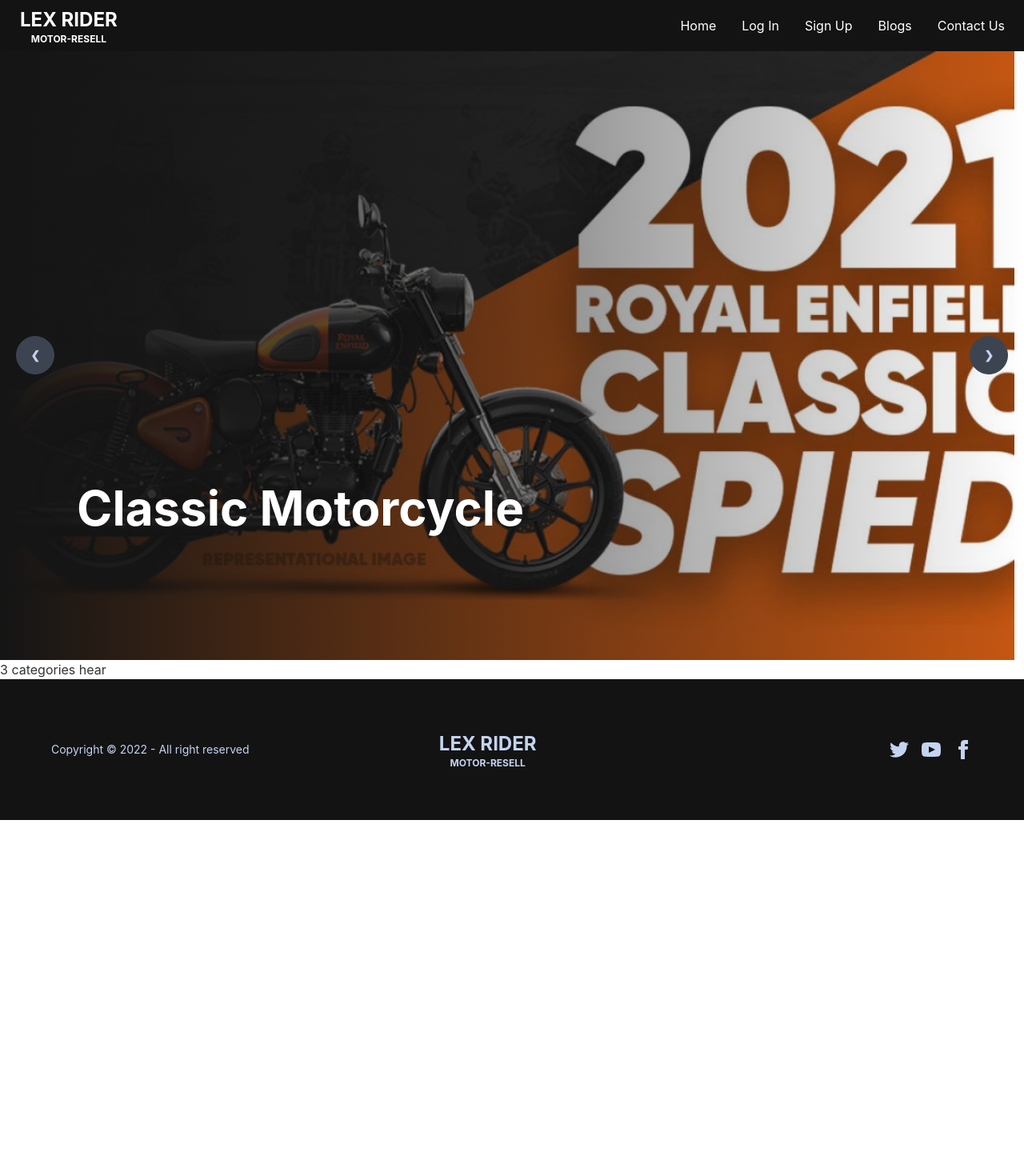
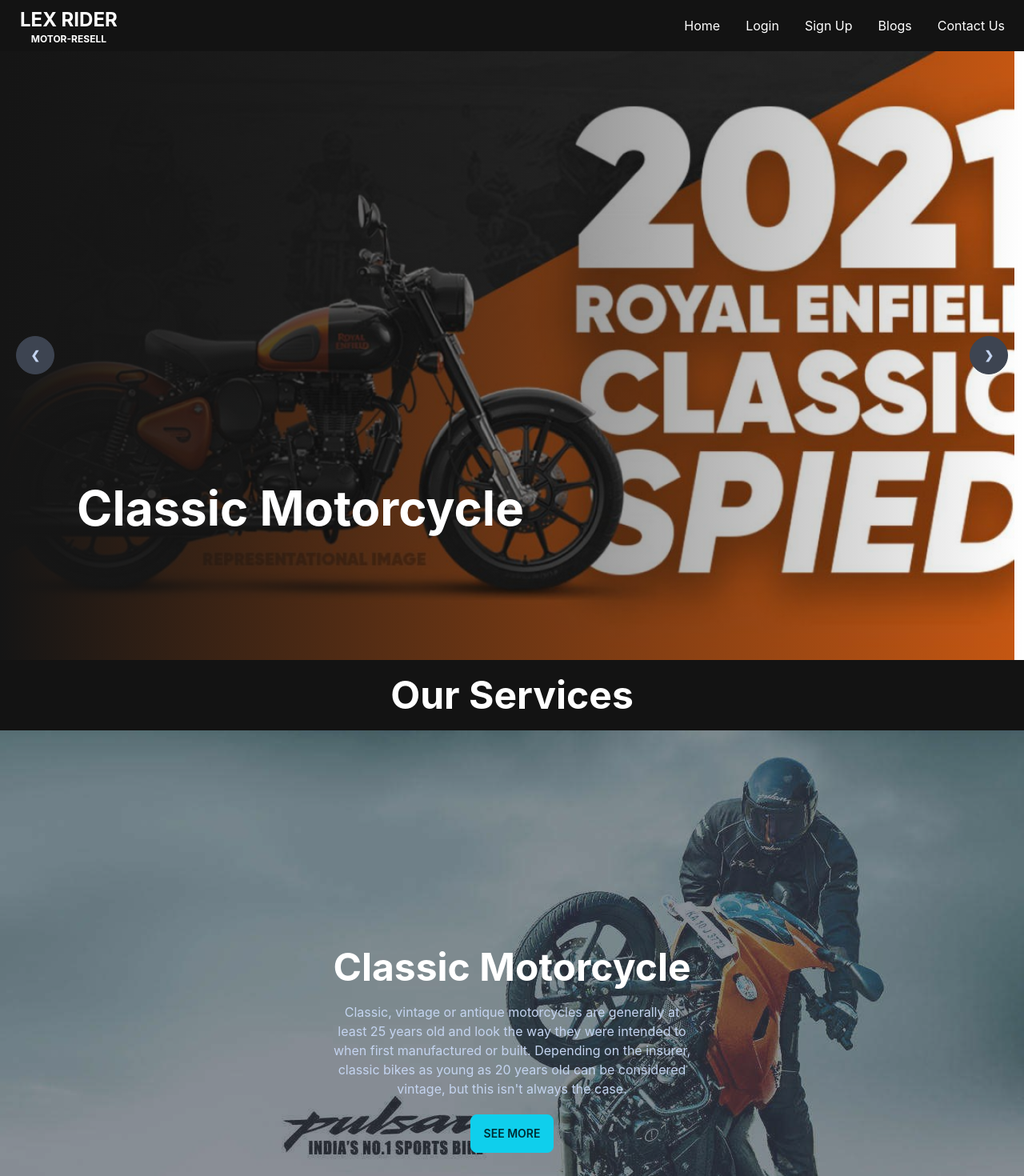
Before and after one commit to maksudalam79/bike-clinte, a React (Create React App) app: page / in a window 1280 px wide. Shown: the top 1470 px of the page at 80% size. Before the commit the page ends 1025 px from the top, so only its background shows below. Built offline with nearby package versions, Linux system fonts and the light colour scheme; no server answers.

Commit message:
categories complete

```diff
--- a/public/bikeCategories.json
+++ b/public/bikeCategories.json
@@ -3,6 +3,7 @@
         "id":1,
         "name":"Classic Motorcycle",
         "description":"Classic, vintage or antique motorcycles are generally at least 25 years old and look the way they were intended to when first manufactured or built. Depending on the insurer, classic bikes as young as 20 years old can be considered vintage, but this isn't always the case.",
+        "img":"https://i.ibb.co/ySdk766/classic-1977-Honda-CB750.jpg",
         "products":[
             {
                 "img":"https://i.ibb.co/ySdk766/classic-1977-Honda-CB750.jpg",
@@ -29,6 +30,7 @@
         "id":2,
         "name":"Street Motorcycle",
         "description":"Street motorcycles are motorcycles designed for being ridden on paved roads. They have smooth tires with tread patterns and engines generally in the 125 cc (7.6 cu in) and over range. Typically, street motorcycles are capable of speeds up to 100 mph (160 km/h), and many of speeds in excess of 125 mph (201 km/h).",
+        "img":"https://i.ibb.co/1MBDBbj/photo-1606907568152-58fcb0a0a4e5.jpg",
         "products":[
             {
                 "img":"https://i.ibb.co/1MBDBbj/photo-1606907568152-58fcb0a0a4e5.jpg",
@@ -55,6 +57,7 @@
         "id":3,
         "name":"Cross Motorcycle",
         "description":"Motocross is a form of off-road motorcycle racing held on enclosed off-road circuits. The sport evolved from motorcycle trials competitions held in the United Kingdom.",
+        "img":"https://i.ibb.co/HYNPgpP/2021-Yamaha-YZ250-8.jpg",
         "products":[
             {
                 "img":"https://i.ibb.co/HYNPgpP/2021-Yamaha-YZ250-8.jpg",
--- a/src/layout/share/Navbar/Navbar.js
+++ b/src/layout/share/Navbar/Navbar.js
@@ -1,15 +1,34 @@
-import React from "react";
+import React, { useContext } from "react";
 import { Link } from "react-router-dom";
+import { AuthContext } from "../../../context/AuthProvider";
 
 const Navbar = () => {
+  const { user, logOut } = useContext(AuthContext);
+  const handlerSignOut = () => {
+    logOut()
+      .then(() => {})
+      .catch((error) => {
+        console.log(error);
+      });
+  };
+
   const menuItem = (
     <>
       <li>
         <Link to="/">Home</Link>
       </li>
+      {user?.uid ? (
+        <>
           <li>
-        <Link to="/login">Log In</Link>
+            <button onClick={handlerSignOut}>Sign out</button>
           </li>
+        </>
+      ) : (
+        <li>
+          <Link to="/login">Login</Link>
+        </li>
+      )}
+
       <li>
         <Link to="/signup">Sign Up</Link>
       </li>
@@ -51,19 +70,18 @@
         </div>
         <Link to="/" className="btn btn-ghost normal-case text-xl">
           <>
-       <h2 className="text-2xl font-bold">LEX RIDER<br /><p className="text-xs">MOTOR-RESELL</p></h2>
-
-
+            <h2 className="text-2xl font-bold">
+              LEX RIDER
+              <br />
+              <p className="text-xs">MOTOR-RESELL</p>
+            </h2>
           </>
         </Link>
       </div>
       <div className="navbar-center hidden lg:flex">
         <ul className="menu menu-horizontal p-0">{menuItem}</ul>
       </div>
-
-
     </div>
-
   );
 };
 
--- a/src/pages/Home/Categories/Categories.js
+++ b/src/pages/Home/Categories/Categories.js
@@ -1,10 +1,32 @@
+import { useQuery } from "@tanstack/react-query";
 import React from "react";
+import CategoriesSection from "./CategoriesSection";
 const Categories = () => {
+  const { isLoading, error, data:categories } = useQuery({
 
+    queryKey: ['repoData'],
+    queryFn: () =>
+      fetch('bikeCategories.json')
+      .then(res =>res.json())
+
+  })
+  if (isLoading) return 'Loading...'
+if (error) return 'An error has occurred: ' + error.message
+
+const handlerDetails=()=>{
+
+}
 
   return (
-    <div>
-      <h2>3 categories hear</h2>
+    <div className="">
+      <h2 className="text-5xl mx-auto text-center bg-[#131313] text-white font-bold p-5">Our Services</h2>
+      {
+        categories.map(category=><CategoriesSection
+        key={category.id}
+        category={category}
+        handlerDetails={handlerDetails}
+        ></CategoriesSection>)
+      }
     </div>
   );
 };
--- /dev/null
+++ b/src/pages/Home/Categories/CategoriesSection.js
@@ -0,0 +1,21 @@
+import React from 'react';
+import image from '../../../asset/wp4106661.jpg'
+
+const CategoriesSection = ({category, handlerDetails}) => {
+    console.log(category)
+    const {id,name,description}=category
+    return (
+        <div className="hero min-h-screen" style={{ backgroundImage:`url(${image})`}}>
+  <div className="hero-overlay bg-opacity-60"></div>
+  <div className="hero-content text-center text-neutral-content">
+    <div className="max-w-md">
+      <h1 className="mb-5 text-5xl font-bold text-white">{name}</h1>
+      <p className="mb-5">{description}</p>
+      <button onClick={()=>handlerDetails(id)} className="btn btn-primary">See More</button>
+    </div>
+  </div>
+</div>
+    );
+};
+
+export default CategoriesSection;
--- a/src/pages/LogIn/Login.js
+++ b/src/pages/LogIn/Login.js
@@ -1,35 +1,37 @@
-import React, { useContext, useState } from 'react';
-import { useForm } from 'react-hook-form';
-import { Link, useLocation, useNavigate } from 'react-router-dom';
-import { AuthContext } from '../../context/AuthProvider';
+import React, { useContext, useState } from "react";
+import { useForm } from "react-hook-form";
+import { Link, useLocation, useNavigate } from "react-router-dom";
+import { AuthContext } from "../../context/AuthProvider";
 
 const Login = () => {
-    const { register,formState: { errors }, handleSubmit } = useForm();
-  const {signIn}=useContext(AuthContext)
-  const [logInerror,setLoginError]=useState('')
-  const [loginUserEmail,setLoginUserEmail]=useState('')
-//   const [token]=useToken(loginUserEmail)
-  const navigate=useNavigate()
-  const location=useLocation()
-  const from=location.state?.from?.pathname||'/'
-//   if(){
-//     navigate(from,{replace:true})
-//   }
-  const handlerLogin=data=>{
-    console.log(data)
+  const {
+    register,
+    formState: { errors },
+    handleSubmit,
+  } = useForm();
+  const { signIn } = useContext(AuthContext);
+  // const [logInerror, setLoginError] = useState("");
+  // const [loginUserEmail, setLoginUserEmail] = useState("");
 
-    signIn(data.email,data.password)
-   .then(result=>{
-      const user=result.user
-      console.log(user)
-      setLoginUserEmail(data.email)
-      navigate(from,{replace:true})
+  const navigate = useNavigate();
+  const location = useLocation();
+  const from = location.state?.from?.pathname || "/";
+
+  const handlerLogin = (data) => {
+    console.log(data);
+
+    signIn(data.email, data.password)
+      .then((result) => {
+        const user = result.user;
+        console.log(user);
+        // setLoginUserEmail(data.email);
+        navigate(from, { replace: true });
       })
-    .catch(error=>{
-      console.log(error.message)
-      setLoginError(error.message)
-    })
-  }
+      .catch((error) => {
+        console.log(error.message);
+        // setLoginError(error.message);
+      });
+  };
   return (
     <div className="h-[800px]  flex justify-center items-center">
       <div className="w-96 border p-7">
@@ -42,10 +44,11 @@
             <input
               type="text"
               className="input input-bordered w-full"
-                {...register("email",{required: "Email Address is required"})}
+              {...register("email", { required: "Email Address is required" })}
             />
-              {errors.email && <p className="text-red-500">{errors.email?.message}</p>}
-
+            {errors.email && (
+              <p className="text-red-500">{errors.email?.message}</p>
+            )}
           </div>
           <di className="form-control w-full">
             <label className="label">
@@ -54,34 +57,40 @@
             <input
               type="password"
               className="input input-bordered w-full"
-                  {...register("password",
-                  {required: 'password is required',
-                  minLength:{value:6,message:"Password must be 6 characters or long"}
+              {...register("password", {
+                required: "password is required",
+                minLength: {
+                  value: 6,
+                  message: "Password must be 6 characters or long",
+                },
               })}
             />
-                {errors.password && <p className="text-red-500">{errors.password?.message}</p>}
+            {errors.password && (
+              <p className="text-red-500">{errors.password?.message}</p>
+            )}
             <label className="label">
               <span className="label-text">Forget password?</span>
             </label>
-
           </di>
-            <input className="btn w-full" value='Log in' type="submit" />
+          <input className="btn w-full" value="Log in" type="submit" />
           <div>
-           {
-              logInerror &&<p className="text-red-600">{logInerror}</p>
-            }
+            {/* {logInerror && <p className="text-red-600">{logInerror}</p>} */}
           </div>
         </form>
         <label className="label">
-                <span className="label-text">New to Doctors Portal? <Link to='/signup' className="text-primary">
+          <span className="label-text">
+            New to Doctors Portal?{" "}
+            <Link to="/signup" className="text-primary">
               Create new account
-                </Link></span>
+            </Link>
+          </span>
         </label>
         <div className="divider">OR</div>
-              <button className="btn w-full bg-base-100 ">CONTINUE WITH GOOGLE</button>
+        <button className="btn w-full bg-base-100 ">
+          CONTINUE WITH GOOGLE
+        </button>
       </div>
     </div>
-
   );
 };
 
```
Also changed, not shown: src/asset/wp4106661.jpg (added). Lines whose indentation alone changed are shown as unchanged.
